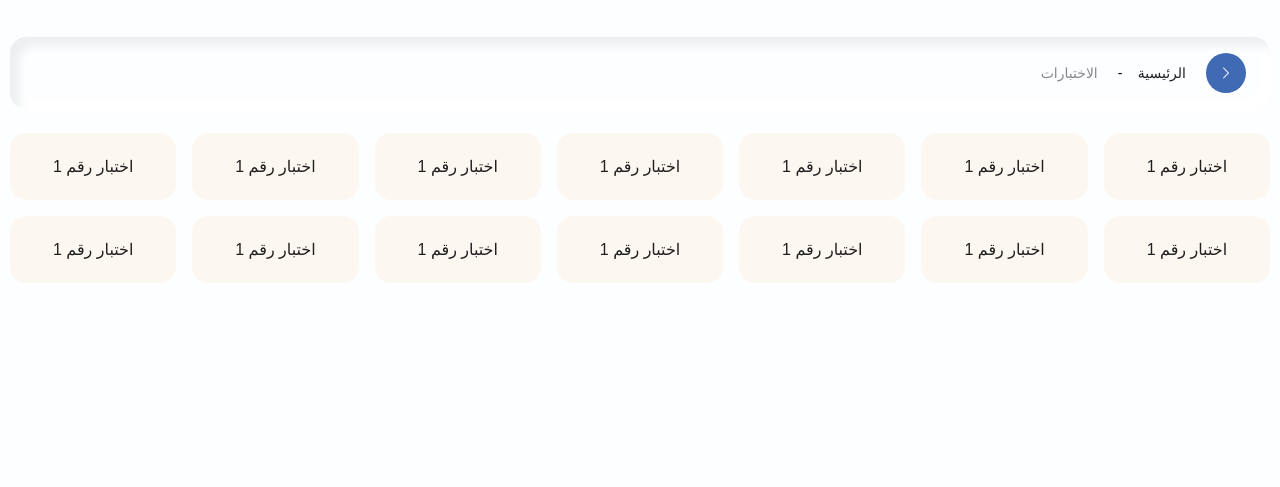
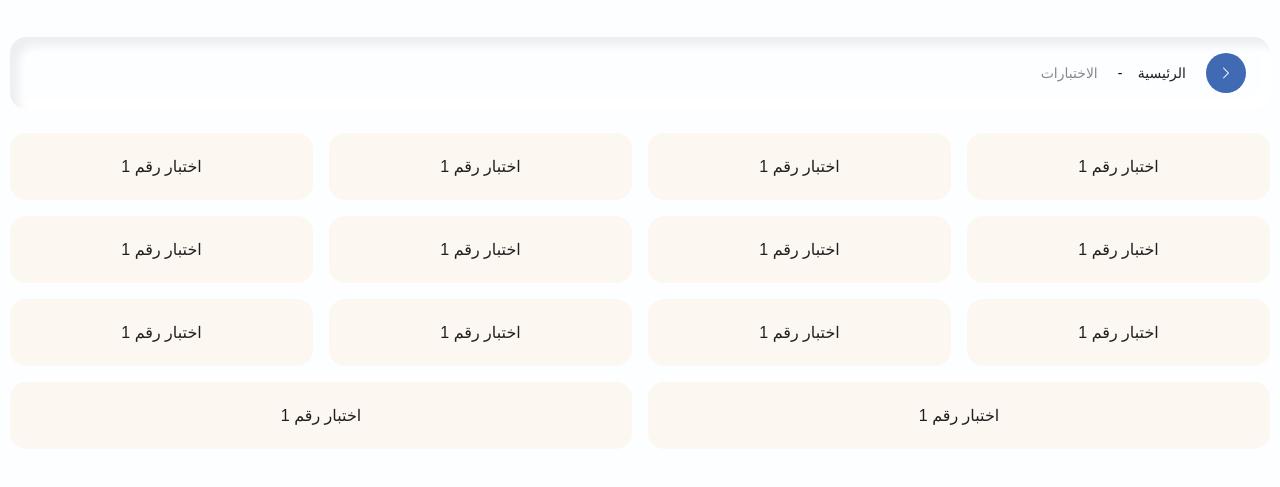
Before and after one commit to Nami-Design-New/kodraty, a plain HTML site: page allExamsPage.html in a window 1280 px wide. Shown: the part 67-554 px from the top of the page. Drawn offline with Linux system fonts and the light colour scheme; a web font is replaced by a local one.

Commit message:
allExamsPage

```diff
--- a/css/style.scss
+++ b/css/style.scss
@@ -1038,7 +1038,7 @@ header {
   .singleExam {
     text-align: center;
     flex: 1;
-    min-width: 160px;
+    min-width: 250px;
     padding: 24px 16px;
     background-color: var(--secondColor10);
     border-radius: 16px;
```
Also changed, not shown: css/style.css.
